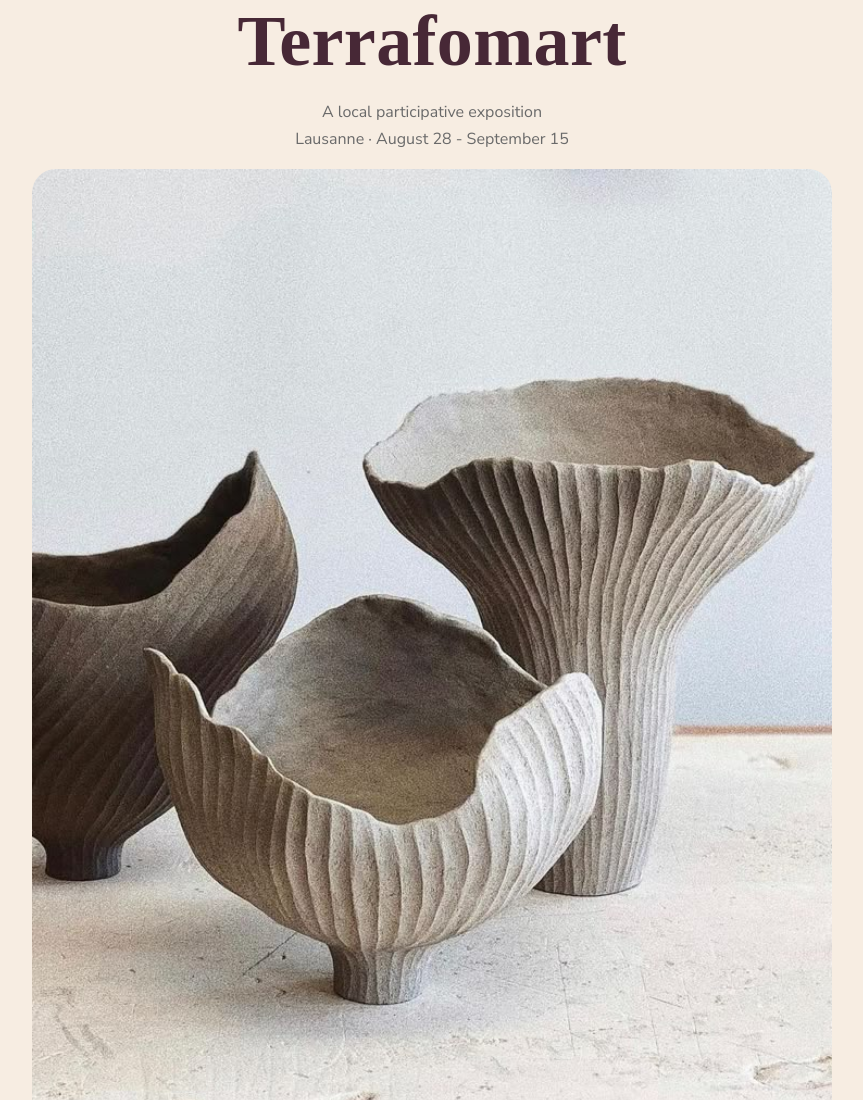
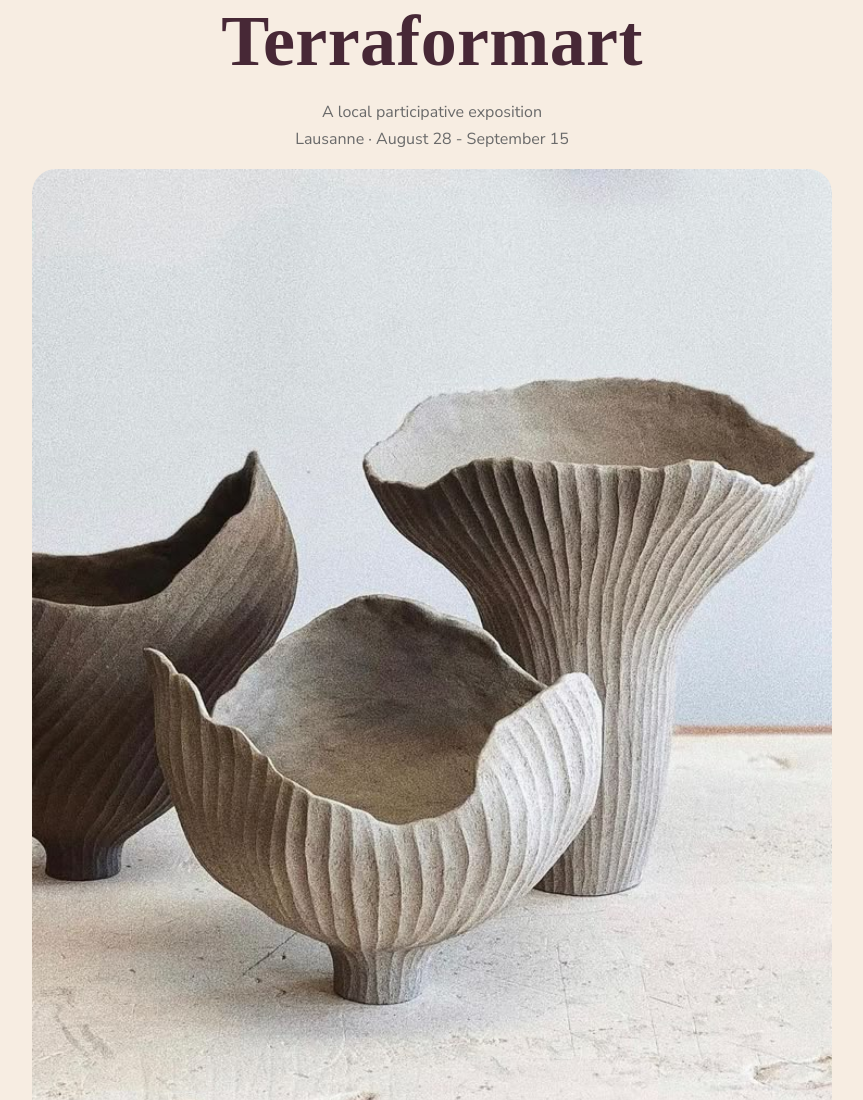
Before and after one commit to rp2709/site-ceramic, a website built with webpack: page index.html in a window 1280 px wide. Shown: the top 1100 px of the page, without its empty margins (208-1071 px from the left). Built offline with nearby package versions, Linux system fonts and the light colour scheme.

Commit message:
changed mistake in title

```diff
--- a/index.html
+++ b/index.html
@@ -25,7 +25,7 @@
 <body>
 
 <header class="container flow text-center">
-  <h1>Terrafomart</h1>
+  <h1>Terraformart</h1>
   <p class="text-muted">
     A local participative exposition<br>
     Lausanne &middot August 28 - September 15
```
